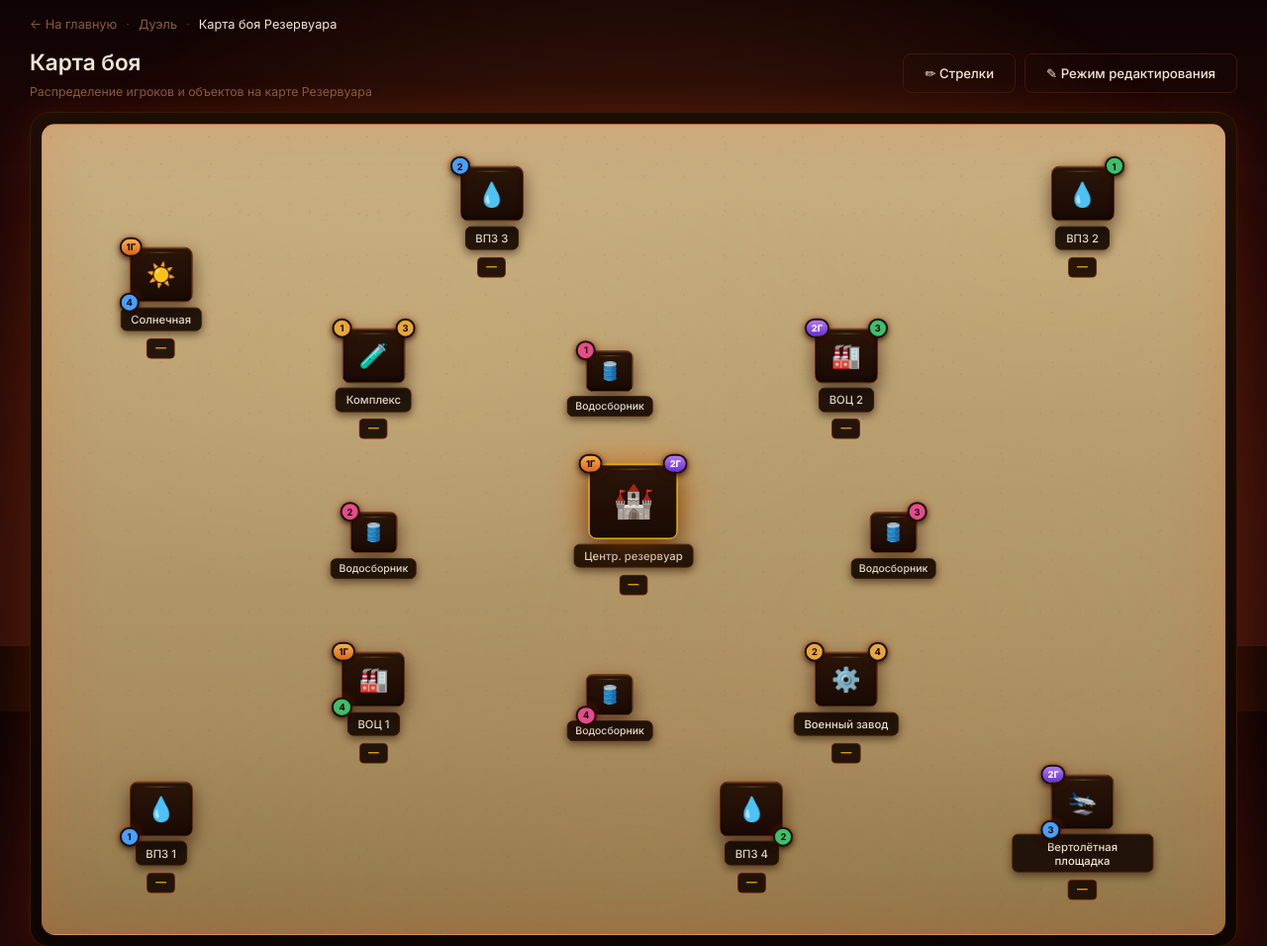
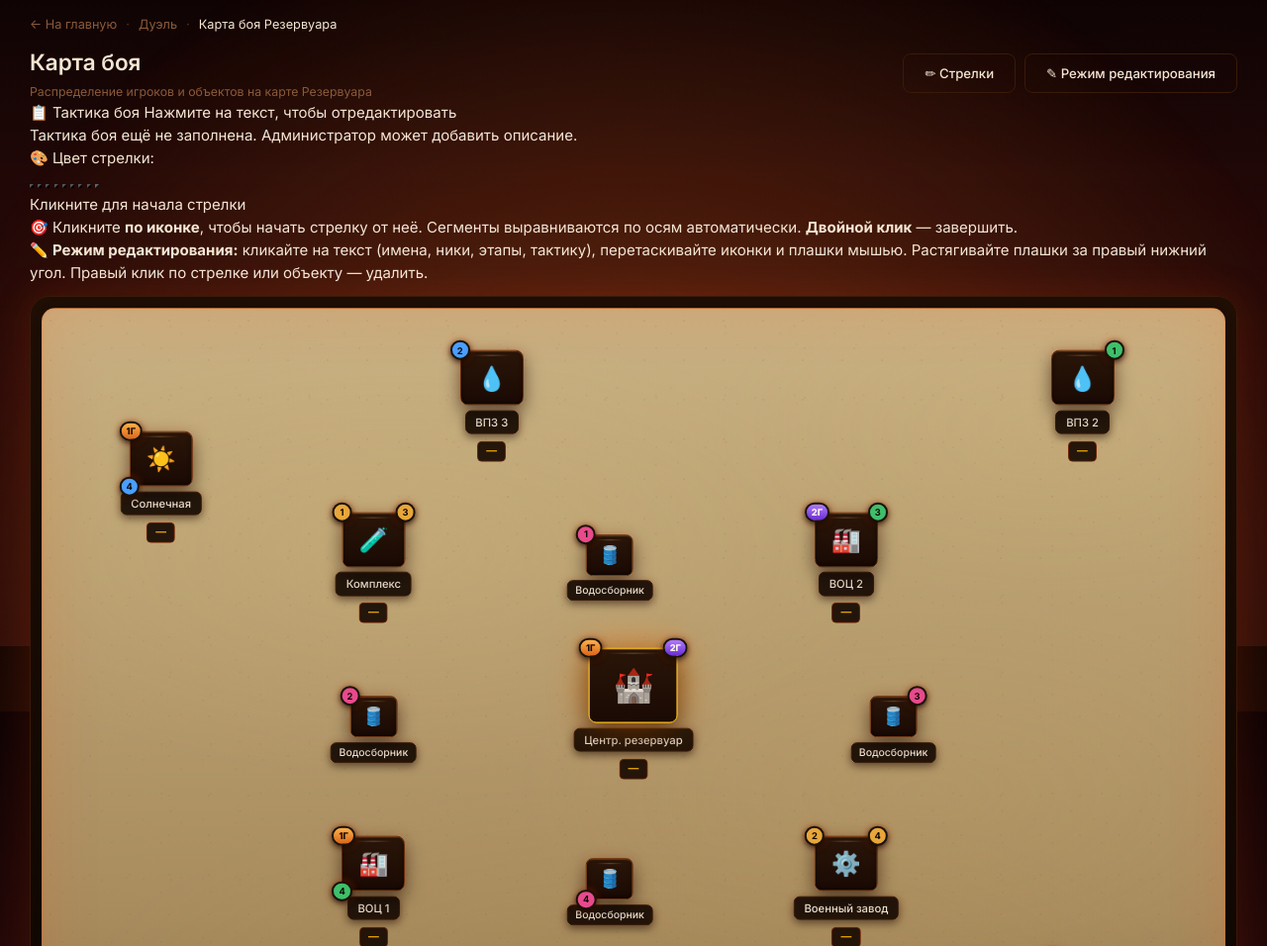
Before and after one commit to paradigmaafk-boop/e-hell, a Flask app: page /reservoir-map in a window 1280 px wide. Shown: the part 147-1103 px from the top of the page at 99% size. Run offline with Flask 3, Linux system fonts and the light colour scheme; the visitor is signed in with stand-in values (Sample User, id 1); data that the repository does not hold is empty; some libraries are stand-ins or nearby versions; some web fonts are replaced.

Commit message:
Update reservoir_map.html

```diff
--- a/templates/reservoir_map.html
+++ b/templates/reservoir_map.html
@@ -33,17 +33,6 @@
         .save-hint { font-size: 0.78rem; color: var(--dim); font-style: italic; }
         .save-hint.saved { color: var(--accent-warm); text-shadow: 0 0 10px rgba(255,184,0,0.6); }
 
-        .edit-banner {
-            display: none; padding: 0.6rem 1rem;
-            background: rgba(255, 69, 0, 0.1);
-            border: 1px solid rgba(255, 69, 0, 0.4);
-            border-radius: 10px; font-size: 0.82rem;
-            color: var(--accent-warm); margin-top: 0.75rem;
-            align-items: center; gap: 0.6rem;
-            box-shadow: 0 0 25px rgba(255,69,0,0.15);
-        }
-        body.edit-mode .edit-banner { display: flex; }
-
         .map-wrap {
             margin-top: 0.75rem;
             background: linear-gradient(180deg, #1a0d05, #0a0503);
@@ -162,66 +151,9 @@
             50% { opacity: 1; }
         }
 
-        .drag-hint {
-            display: none;
-            padding: 0.5rem 0.9rem;
-            background: rgba(255, 69, 0, 0.12);
-            border: 1px solid rgba(255, 69, 0, 0.4);
-            border-radius: 8px;
-            font-size: 0.78rem;
-            color: var(--accent-warm);
-            margin-top: 0.6rem;
-            text-align: center;
-            align-items: center;
-            justify-content: center;
-            gap: 0.5rem;
-            box-shadow: 0 0 20px rgba(255,69,0,0.15);
-        }
-        body.edit-mode .drag-hint { display: flex; }
-
         .draw-toolbar {
             display: none;
-            padding: 0.7rem 1rem;
-            background: rgba(26, 13, 5, 0.95);
-            border: 1px solid var(--accent);
-            border-radius: 12px;
-            margin-top: 0.6rem;
-            align-items: center;
-            gap: 0.8rem;
-            flex-wrap: wrap;
-            box-shadow: 0 8px 24px rgba(0, 0, 0, 0.5), 0 0 30px rgba(255,69,0,0.25);
-        }
-        body.drawing-mode .draw-toolbar { display: flex; }
-        .draw-label { font-size: 0.78rem; color: var(--muted); font-weight: 500; white-space: nowrap; }
-        .color-swatches { display: flex; gap: 0.4rem; flex-wrap: wrap; }
-        .color-swatch {
-            width: 30px; height: 30px;
-            border-radius: 50%;
-            border: 2px solid #1a1209;
-            cursor: pointer;
-            transition: transform 0.15s ease, box-shadow 0.15s ease;
-            padding: 0;
-        }
-        .color-swatch:hover { transform: scale(1.15); }
-        .color-swatch.active {
-            box-shadow: 0 0 0 3px rgba(255, 69, 0, 0.6), 0 0 15px rgba(255,69,0,0.5);
-            transform: scale(1.15);
-        }
-        .draw-info { font-size: 0.8rem; color: var(--accent-warm); margin-left: auto; font-style: italic; }
-        .draw-tip {
-            display: none;
-            padding: 0.55rem 1rem;
-            background: rgba(255, 100, 0, 0.1);
-            border: 1px solid rgba(255, 100, 0, 0.5);
-            border-radius: 10px;
-            font-size: 0.8rem;
-            color: var(--accent-warm);
-            margin-top: 0.5rem;
-            text-align: center;
-            line-height: 1.5;
-            box-shadow: 0 0 20px rgba(255,69,0,0.2);
-        }
-        body.drawing-mode .draw-tip { display: block; }
+        }
 
         .stage-badges { position: absolute; inset: 0; pointer-events: none; z-index: 5; }
         .stage-badge {
@@ -584,17 +516,24 @@
         {% endif %}
     </div>
 
+    <!-- === Блок тактики боя === -->
+    <section class="tactics-block">
+        <div class="tactics-header">
+            <span class="tactics-label">📋 Тактика боя</span>
             {% if session['username'] == 'admin' %}
-    <div class="edit-banner">
-        ⚡ Режим редактирования включён. Кликайте на текст, перетаскивайте иконки и плашки. Правый клик по стрелке или объекту — удалить.
-    </div>
-    <div class="drag-hint">
-        🖐 Тащите иконки и плашки мышью. Растягивайте плашки за правый нижний угол.
-    </div>
-    {% endif %}
-
-    <div class="draw-toolbar">
-        <span class="draw-label">🎨 Цвет стрелки:</span>
+            <span class="tactics-hint" id="tacticsHint">Нажмите на текст, чтобы отредактировать</span>
+            {% endif %}
+        </div>
+        <div class="tactics-text {% if session['username'] == 'admin' %}editable{% endif %}"
+             data-key="tactics-text"
+             {% if session['username'] == 'admin' %}contenteditable="false"{% endif %}>{{ map_values.get('tactics-text', 'Тактика боя ещё не заполнена. Администратор может добавить описание.') }}</div>
+    </section>
+
+    <!-- === Единая панель управления (только для админа) === -->
+    {% if session['username'] == 'admin' %}
+    <div class="control-panel">
+        <div class="control-row">
+            <span class="control-label">🎨 Цвет стрелки:</span>
             <div class="color-swatches" id="colorSwatches">
                 <button class="color-swatch active" data-color="#ff8a1f" style="background:#ff8a1f;" title="Оранжевый"></button>
                 <button class="color-swatch" data-color="#ff4500" style="background:#ff4500;" title="Раскалённый"></button>
@@ -606,12 +545,16 @@
                 <button class="color-swatch" data-color="#ffffff" style="background:#ffffff;" title="Белый"></button>
                 <button class="color-swatch" data-color="#000000" style="background:#000000; border-color:#666;" title="Чёрный"></button>
             </div>
-        <span class="draw-info" id="drawInfo">Кликните для начала стрелки</span>
-    </div>
-
-    <div class="draw-tip" id="drawTip">
-        <div id="drawTipText">🎯 Кликните <b>по иконке</b>, чтобы начать стрелку от неё.<br>Сегменты выравниваются по осям автоматически. <b>Двойной клик</b> — завершить.</div>
-    </div>
+            <span class="control-status" id="drawInfo">Кликните для начала стрелки</span>
+        </div>
+        <div class="control-hint" id="drawTip">
+            <span id="drawTipText">🎯 Кликните <b>по иконке</b>, чтобы начать стрелку от неё. Сегменты выравниваются по осям автоматически. <b>Двойной клик</b> — завершить.</span>
+        </div>
+        <div class="control-hint" id="controlHint">
+            ✏️ <b>Режим редактирования:</b> кликайте на текст (имена, ники, этапы, тактику), перетаскивайте иконки и плашки мышью. Растягивайте плашки за правый нижний угол. Правый клик по стрелке или объекту — удалить.
+        </div>
+    </div>
+    {% endif %}
 
     <div class="map-wrap">
         <div class="field" id="field">
```
Lines whose indentation alone changed are shown as unchanged.
